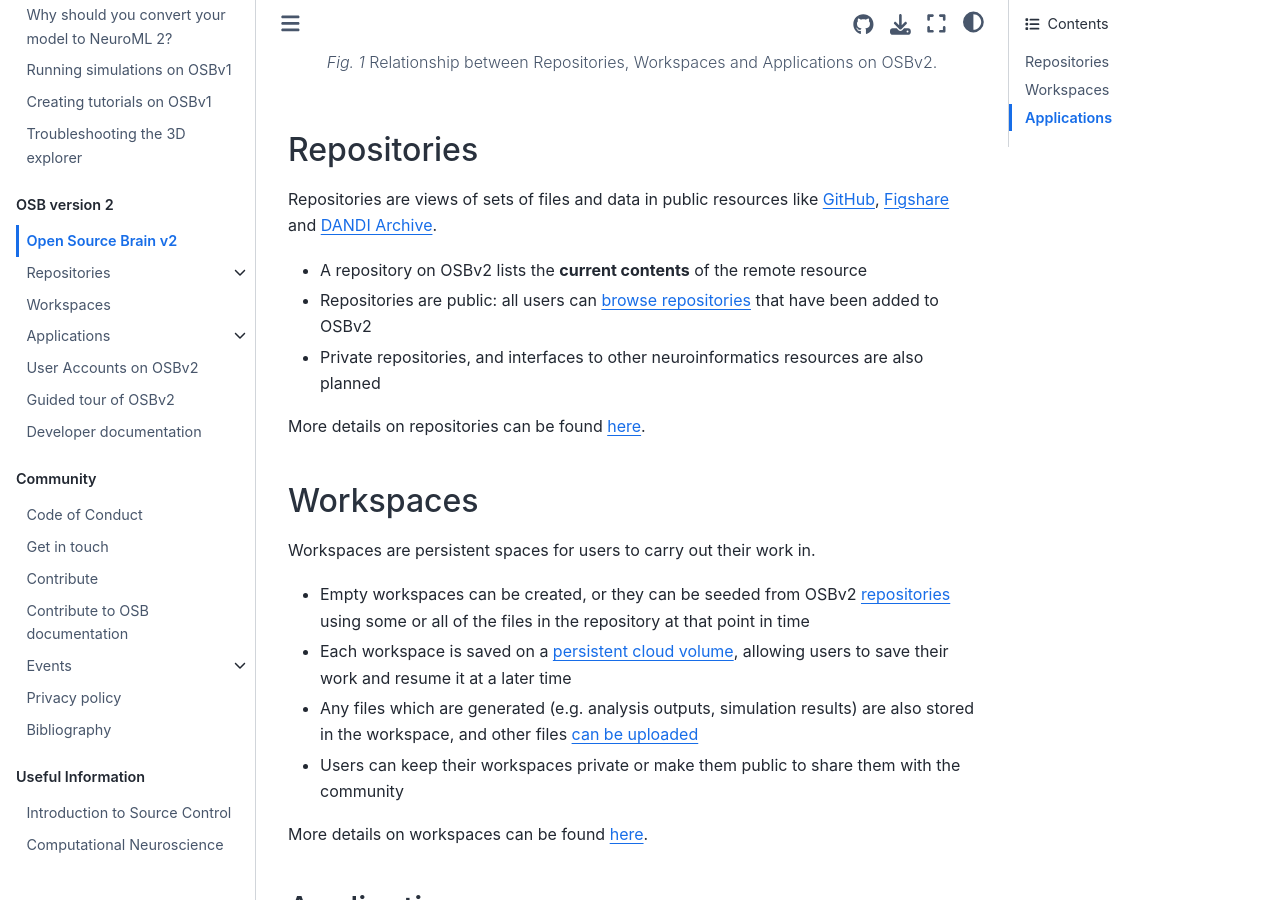
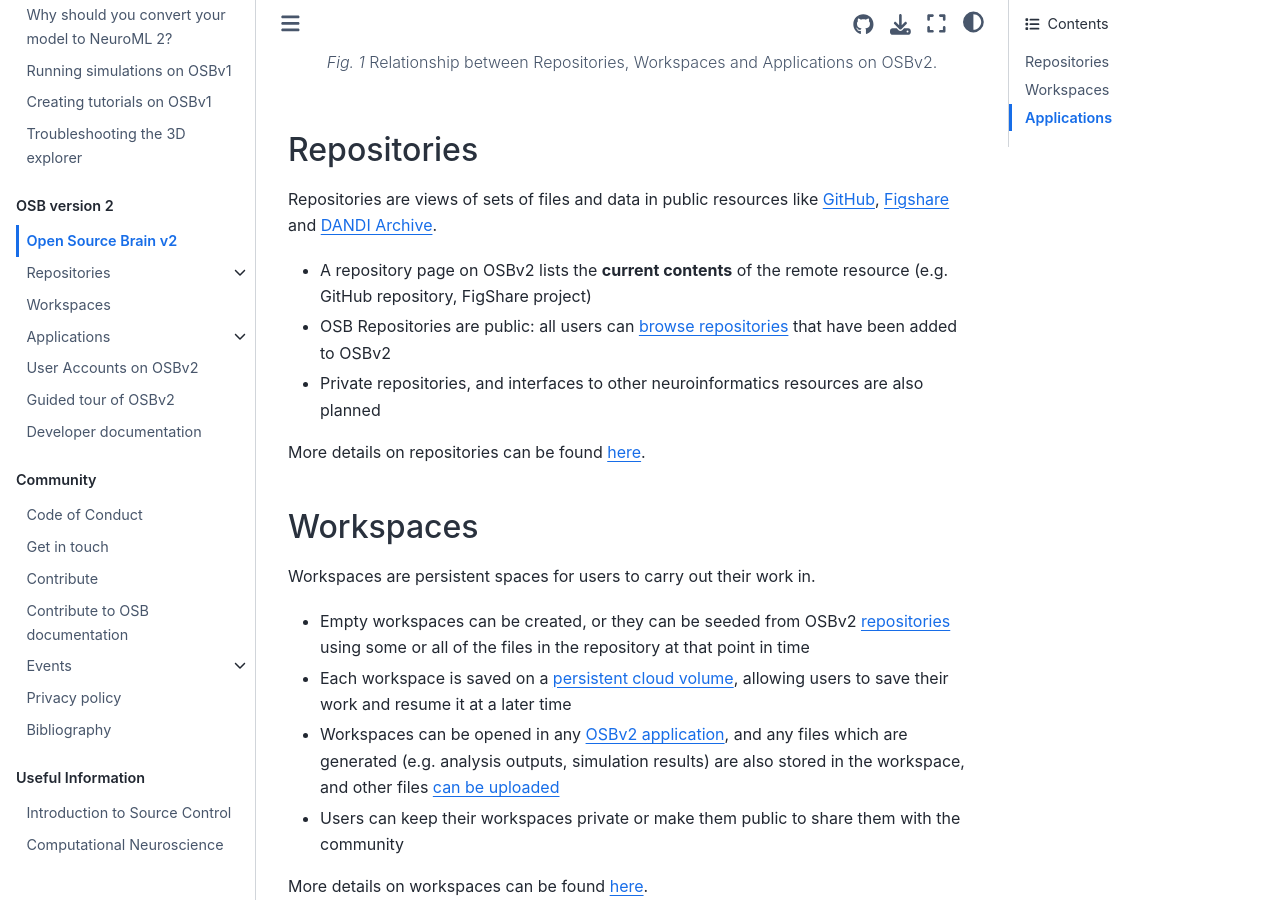
Before and after one commit to OpenSourceBrain/Documentation, a Jupyter Book: the page built from source/OSBv2/Overview.md, in a window 1280 px wide and 900 px high, scrolled down 947 px. Built offline with Jupyter Book 1.0.4 settings and Sphinx 7.4.7 and the Sphinx Book theme 1.1.4, drawn with Linux system fonts in a browser that asks for light colours; some of the changed text lies outside the part shown.

````diff
--- a/source/OSBv2/Overview.md
+++ b/source/OSBv2/Overview.md
@@ -2,7 +2,7 @@
 # Open Source Brain v2
 
 ```{admonition} OSBv2 is under active development
-The latest release of OSBv2 is available at https://www.v2.opensourcebrain.org. Please do {ref}`get in touch <contact>` if you have any queries or would like to help with user testing.
+The latest release of OSBv2 is available at **https://v2.opensourcebrain.org**. Please do {ref}`get in touch <contact>` if you have any queries or would like to help with user testing.
 ```
 
 Open Source Brain (OSB) v2 is a new integrated research platform that builds on the features of {ref}`OSBv1 <v1:getting_started>`.
@@ -24,8 +24,8 @@ Relationship between Repositories, Workspaces and Applications on OSBv2.
 
 Repositories are views of sets of files and data in public resources like {ref}`GitHub <osbv2:github>`, {ref}`Figshare <osbv2:figshare>` and {ref}`DANDI Archive <osbv2:dandi>`.
 
-- A repository on OSBv2 lists the **current contents** of the remote resource
-- Repositories are public: all users can [browse repositories](https://v2.opensourcebrain.org/repositories) that have been added to OSBv2
+- A repository page on OSBv2 lists the **current contents** of the remote resource (e.g. GitHub repository, FigShare project)
+- OSB Repositories are public: all users can [browse repositories](https://v2.opensourcebrain.org/repositories) that have been added to OSBv2
 - Private repositories, and interfaces to other neuroinformatics resources are also planned
 
 More details on repositories can be found {ref}`here <osbv2:repositories>`.
@@ -37,7 +37,7 @@ Workspaces are persistent spaces for users to carry out their work in.
 
 - Empty workspaces can be created, or they can be seeded from OSBv2 {ref}`repositories <osbv2:repositories>` using some or all of the files in the repository at that point in time
 - Each workspace is saved on a {ref}`persistent cloud volume <osbv2:useraccounts:storage>`, allowing users to save their work and resume it at a later time
-- Any files which are generated (e.g. analysis outputs, simulation results) are also stored in the workspace, and other files {ref}`can be uploaded <osbv2:workspaces:addingmore>`
+- Workspaces can be opened in any {ref}`OSBv2 application <osbv2:applications>`, and any files which are generated (e.g. analysis outputs, simulation results) are also stored in the workspace, and other files {ref}`can be uploaded <osbv2:workspaces:addingmore>`
 - Users can keep their workspaces private or make them public to share them with the community
 
 More details on workspaces can be found {ref}`here <osbv2:workspaces>`.
````
Also changed, not shown: source/General/GettingStarted.md (+4 -4 lines), source/OSBv1/Getting_Started.md (+3 -1 lines), source/OSBv2/Applications.md (+6 -1 lines), source/OSBv2/Guided_tour.md (+1 -1 lines), source/OSBv2/User_Accounts.md (+9 -3 lines).
